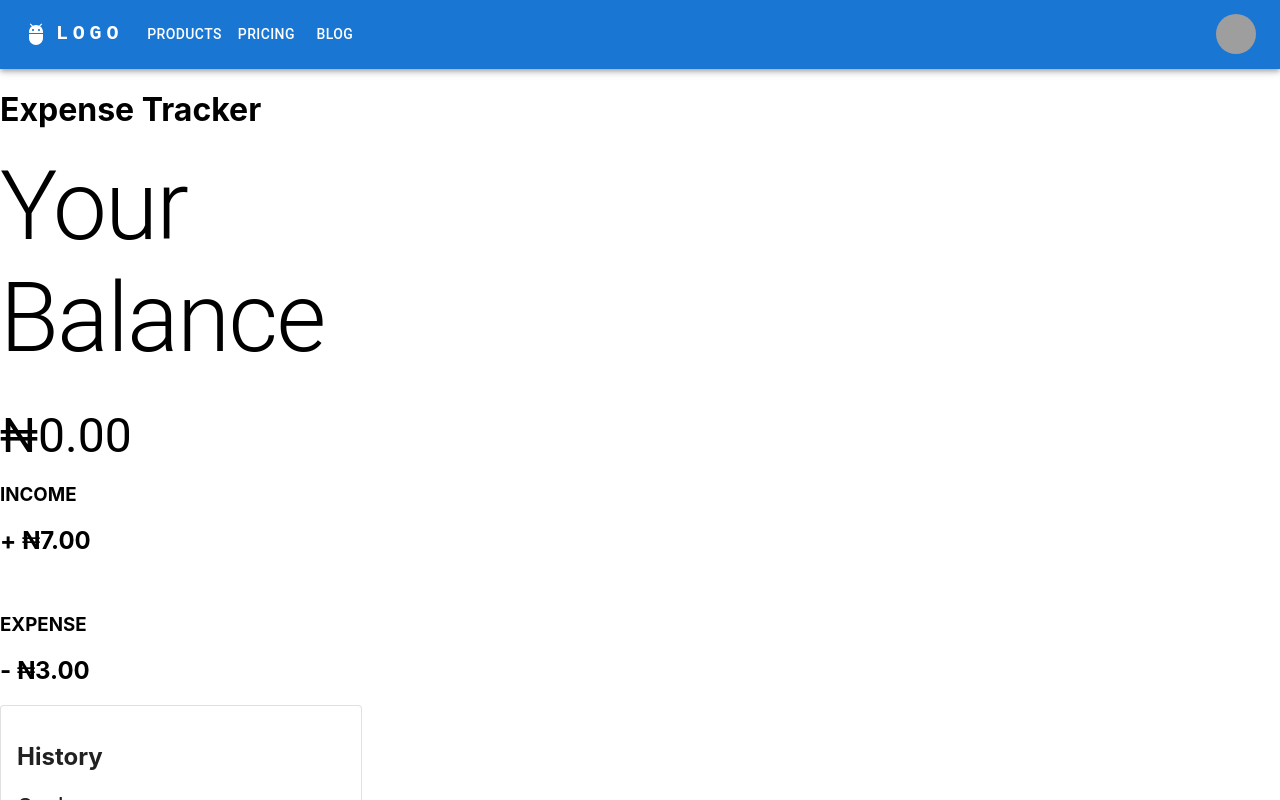
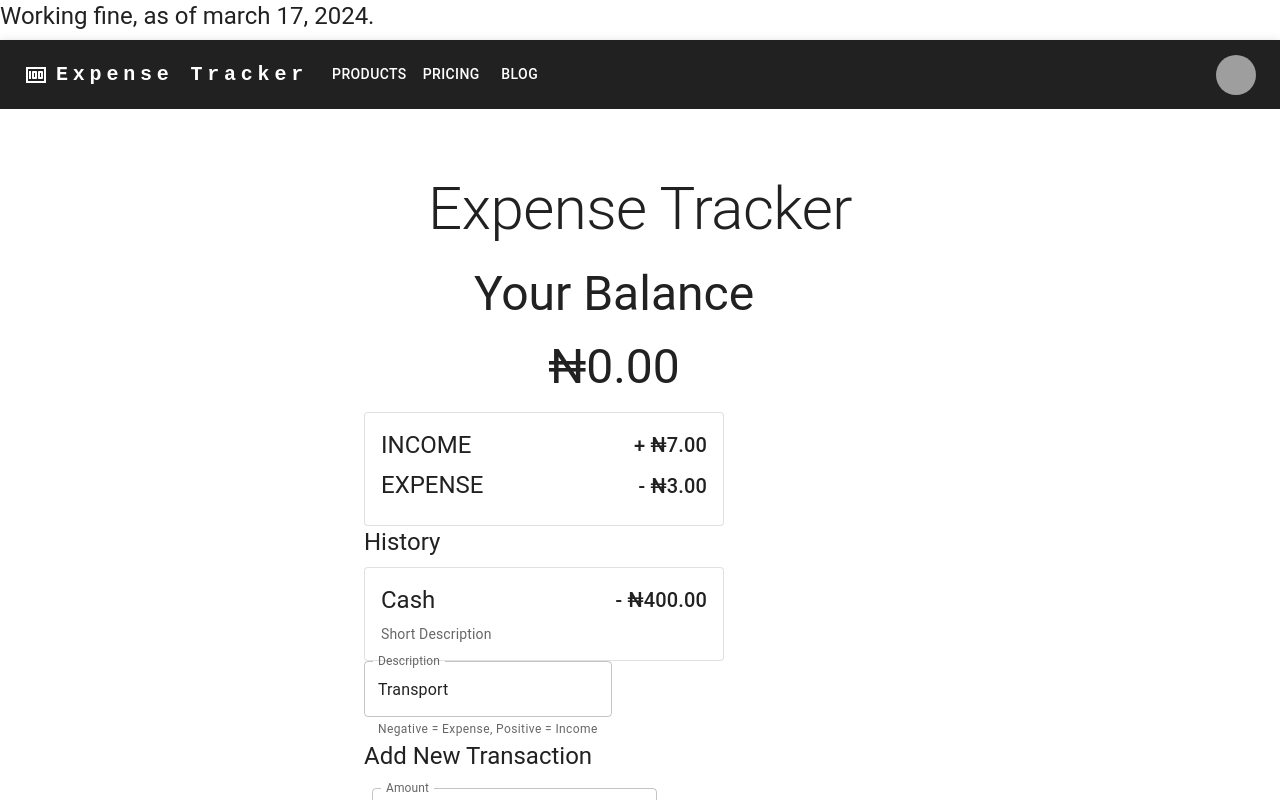
Before and after one commit to maximus-kai/Budget, a React (Create React App) app: page / in a window 1280 px wide. Shown: the top 800 px of the page. Built offline with nearby package versions, Linux system fonts and the light colour scheme; grey boxes are pictures that could not be loaded.

Commit message:
More changes to the UI centered

```diff
--- a/src/App.js
+++ b/src/App.js
@@ -1,20 +1,63 @@
-import './App.css';
+// import './App.css';
+import Container from '@mui/material/Container';
 import AddTransaction from './Components/AddTransaction';
 import Balance from './Components/Balance';
 import Heading from './Components/Heading';
+import Box from '@mui/material/Box';
 import History from './Components/History';
 import Summary from './Components/Summary';
 import Nav  from './Components/Nav';
+import { createTheme, ThemeProvider } from '@mui/material/styles';
+import CssBaseline from '@mui/material/CssBaseline';
+import { Typography } from '@mui/material';
+const theme = createTheme(
+  {
+    palette: {
+      primary: {
+        light: '#212121',
+        main: '#212121',
+        dark: '#212121',
+        contrastText: '#fff',
+      },
+      secondary: {
+        light: '#212121',
+        main: '#212121',
+        dark: '#212121',
+        contrastText: '#000',
+      },
+    }
+  }
+);
 
 function App() {
   return (
     <div className="App">
+      <ThemeProvider theme={theme}>
+        <Typography gutterBottom variant="h5" component="div">
+        Working fine, as of march 17, 2024.
+        </Typography>
       <Nav/>
-      <Heading/>
-      <Balance/>
-      <Summary/>
-      <History/>
-      <AddTransaction/>
+      <CssBaseline />
+      <main>
+      <Box
+          sx={{
+            bgcolor: 'background.paper',
+            pt: 8,
+            pb: 6,
+          }}
+        >
+          <Container maxWidth="sm">
+
+
+            <Heading/>
+            <Balance/>
+            <Summary/>
+            <History/>
+            <AddTransaction/>
+        </Container>
+      </Box>
+      </main>
+      </ThemeProvider>
     </div>
   );
 }
--- a/src/Components/AddTransaction.js
+++ b/src/Components/AddTransaction.js
@@ -5,28 +5,10 @@ import InputLabel from '@mui/material/InputLabel';
 import InputAdornment from '@mui/material/InputAdornment';
 import FormControl from '@mui/material/FormControl';
 import { TextField } from '@mui/material';
+import Typography from '@mui/material/Typography';
 
 
 export default function AddTransaction() {
-
-
-
-  // const AddTransaction = () => {
-//   return (
-//     <div>
-//
-//         <h2>Description</h2>
-//         <input placeHolder='Description'>
-//         </input>
-//         <h2>Amount-(Negative = Expense, Positive = Income) </h2>
-//         <input placeHolder='Amount'>
-//         </input>
-//         <Button variant="contained">Add Transaction</Button>
-//     </div>
-//   )
-// }
-
-// export default AddTransaction
   return (
     <Box sx={{ display: 'flex', flexWrap: 'wrap' }}>
       <div>
@@ -36,7 +18,9 @@ export default function AddTransaction() {
           defaultValue="Transport"
           helperText="Negative = Expense, Positive = Income"
         />
-      <h2>Add New Transaction</h2>
+      <Typography gutterBottom variant="h5" component="div">
+            Add New Transaction
+            </Typography>
         <FormControl fullWidth sx={{ m: 1 }}>
           <InputLabel htmlFor="outlined-adornment-amount">Amount</InputLabel>
           <OutlinedInput
--- a/src/Components/Balance.js
+++ b/src/Components/Balance.js
@@ -5,10 +5,18 @@ import Typography from '@mui/material/Typography';
 const Balance = () => {
   return (
     <Box sx={{ width: '100%', maxWidth: 500 }}>
-    <Typography variant="h1" gutterBottom>
+    <Typography
+    variant="h3"
+    align="center"
+    color="text.primary"
+    gutterBottom>
     Your Balance
     </Typography>
-    <Typography variant="h3" gutterBottom>
+    <Typography
+    variant="h3"
+    align="center"
+    color="text.primary"
+    gutterBottom>
     ₦0.00
     </Typography>
   </Box>
--- a/src/Components/Heading.js
+++ b/src/Components/Heading.js
@@ -1,12 +1,20 @@
-import React from 'react'
+import React from 'react';
+import Typography from '@mui/material/Typography';
+
+
 
 const Heading = () => {
   return (
-    <div>
-        <h1>
-        Expense Tracker
-        </h1>
-    </div>
+
+         <Typography
+         gutterBottom
+         variant="h2"
+         align="center"
+         color="text.primary"
+         component="div">
+            Expense Tracker
+     </Typography>
+
   )
 }
 
--- a/src/Components/History.js
+++ b/src/Components/History.js
@@ -6,25 +6,25 @@ import Typography from '@mui/material/Typography';
 
 export default function History() {
     return (
+        <>
+     <Typography gutterBottom variant="h5" component="div">
+            History
+     </Typography>
       <Card variant="outlined" sx={{ maxWidth: 360 }}>
         <Box sx={{ p: 2 }}>
-        <div>
-        <h2>History</h2>
-
-    </div>
           <Stack direction="row" justifyContent="space-between" alignItems="center">
             <Typography gutterBottom variant="h5" component="div">
             Cash
             </Typography>
             <Typography gutterBottom variant="h6" component="div">
-            - ₦2.00
+            - ₦400.00
             </Typography>
           </Stack>
           <Typography color="text.secondary" variant="body2">
-            Pinstriped cornflower blue cotton blouse takes you on a walk to the park or
-            just down the hall.
+            Short Description
           </Typography>
         </Box>
       </Card>
+      </>
     );
   }
--- a/src/Components/Nav.js
+++ b/src/Components/Nav.js
@@ -1,5 +1,4 @@
 import React from 'react';
-// import { useState } from 'react';
 import AppBar from '@mui/material/AppBar';
 import Box from '@mui/material/Box';
 import Toolbar from '@mui/material/Toolbar';
@@ -13,6 +12,8 @@ import Button from '@mui/material/Button';
 import Tooltip from '@mui/material/Tooltip';
 import MenuItem from '@mui/material/MenuItem';
 import AdbIcon from '@mui/icons-material/Adb';
+import MoneyIcon from '@mui/icons-material/Money';
+
 
 const pages = ['Products', 'Pricing', 'Blog'];
 const settings = ['Profile', 'Account', 'Dashboard', 'Logout'];
@@ -40,14 +41,8 @@ function Nav() {
     <AppBar position="static">
       <Container maxWidth="xl">
 
-{/* my code */}
-
-
-
-
-    {/* my code */}
         <Toolbar disableGutters>
-          <AdbIcon sx={{ display: { xs: 'none', md: 'flex' }, mr: 1 }} />
+          <MoneyIcon sx={{ display: { xs: 'none', md: 'flex' }, mr: 1 }} />
           <Typography
             variant="h6"
             noWrap
@@ -63,7 +58,7 @@ function Nav() {
               textDecoration: 'none',
             }}
           >
-            LOGO
+            Expense Tracker
           </Typography>
 
           <Box sx={{ flexGrow: 1, display: { xs: 'flex', md: 'none' } }}>
--- a/src/Components/Summary.js
+++ b/src/Components/Summary.js
@@ -1,18 +1,36 @@
 import React from 'react';
+import Card from '@mui/material/Card';
 import Box from '@mui/material/Box';
+import Stack from '@mui/material/Stack';
 import Typography from '@mui/material/Typography';
+
 
 const Summary = () => {
   return (
+    <Card variant="outlined" sx={{ maxWidth: 360 }}>
+        <Box sx={{ p: 2 }}>
+          <Stack direction="row" justifyContent="space-between" alignItems="center">
+            <Typography gutterBottom variant="h5" component="div">
+            INCOME
+            </Typography>
+            <Typography gutterBottom variant="h6" component="div">
+            + ₦7.00
+            </Typography>
+          </Stack>
 
-    <div>
-        <h3> INCOME</h3>
-        <h2>+ ₦7.00 </h2>
-        <br/>
-        <h3> EXPENSE</h3>
-        <h2>- ₦3.00 </h2>
-    </div>
+          <Stack direction="row" justifyContent="space-between" alignItems="center">
+            <Typography gutterBottom variant="h5" component="div">
+            EXPENSE
+            </Typography>
+            <Typography gutterBottom variant="h6" component="div">
+            - ₦3.00
+            </Typography>
+          </Stack>
+
+        </Box>
+      </Card>
   )
+
 }
 
 export default Summary
```
